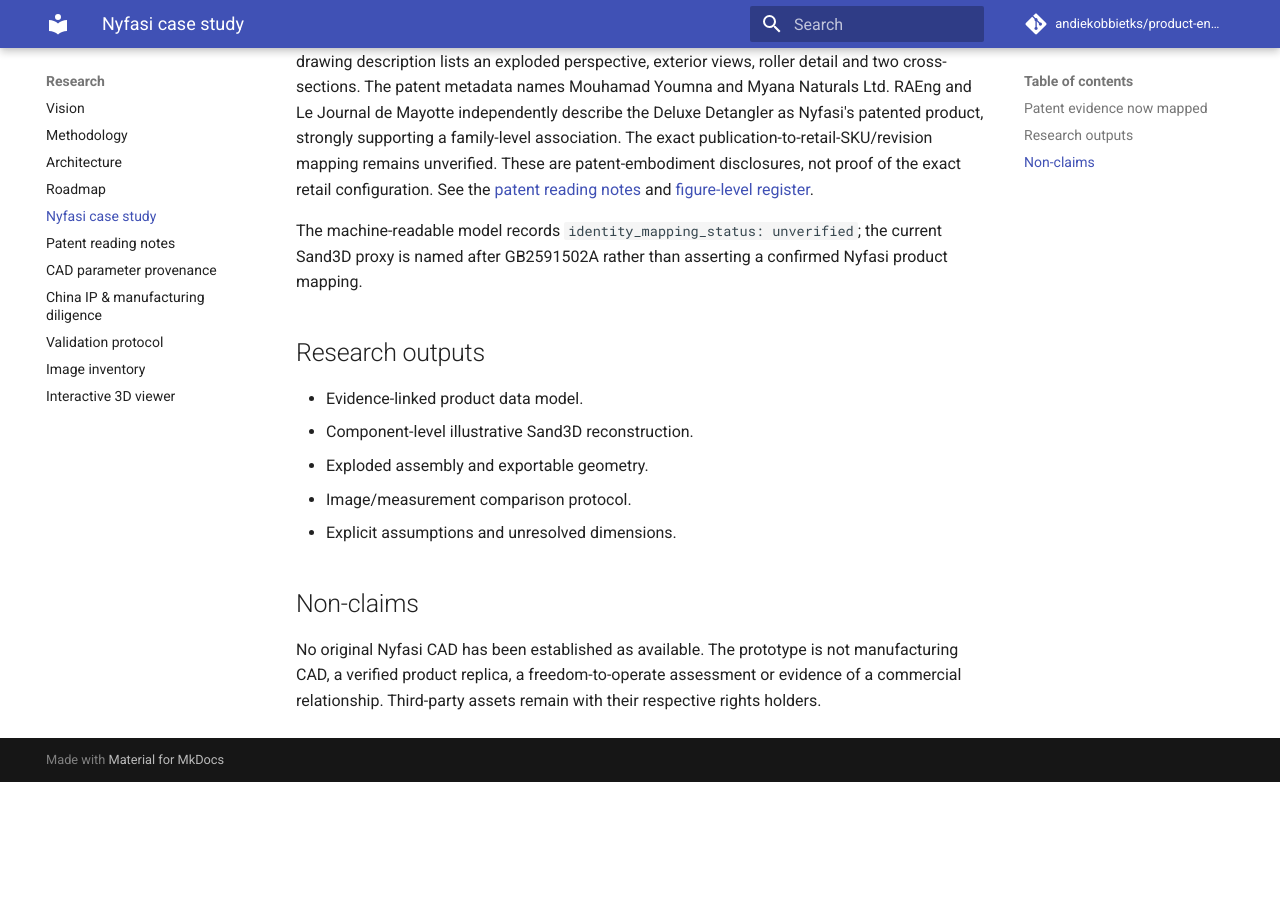
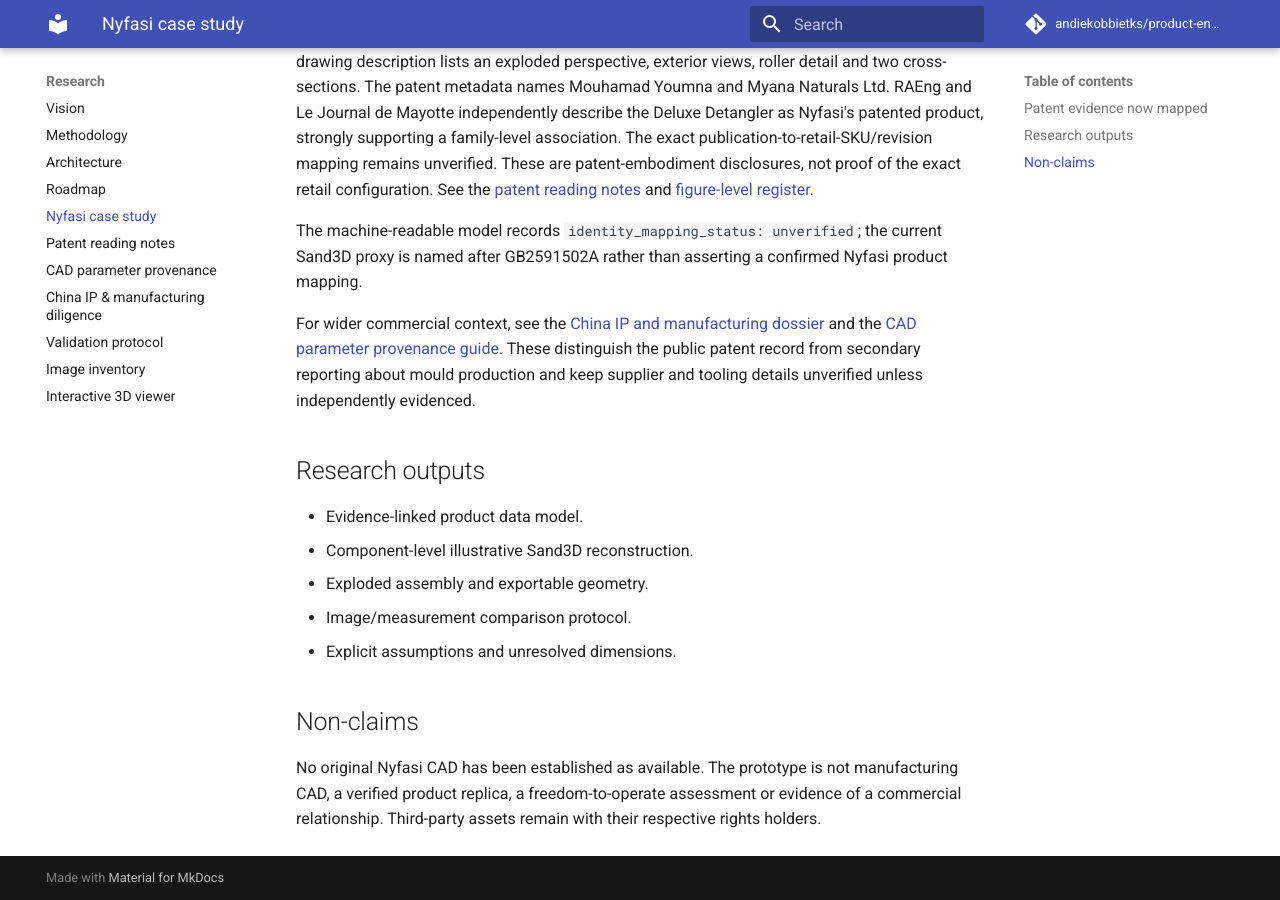
Before and after one commit to andiekobbietks/product-engineering-lab, an MkDocs documentation site: the page built from docs/experiments/nyfasi.md, in a window 1280 px wide and 900 px high, scrolled down 590 px. Built offline with MkDocs 1.6.1 and Material for MkDocs 9.7.7, drawn with Linux system fonts in a browser that asks for light colours; comment, search, counter and statistics services are not loaded; before the commit the page ends 1372 px from its top, so only the background shows below that.

Commit message:
Cross-link patent research to China diligence and CAD provenance

```diff
--- a/docs/experiments/nyfasi.md
+++ b/docs/experiments/nyfasi.md
@@ -14,6 +14,8 @@ The published GB2591502A disclosure describes a body enclosing a reservoir, a ro
 
 The machine-readable model records `identity_mapping_status: unverified`; the current Sand3D proxy is named after GB2591502A rather than asserting a confirmed Nyfasi product mapping.
 
+For wider commercial context, see the [China IP and manufacturing dossier](nyfasi-china-due-diligence.md) and the [CAD parameter provenance guide](cad-parameter-provenance.md). These distinguish the public patent record from secondary reporting about mould production and keep supplier and tooling details unverified unless independently evidenced.
+
 ## Research outputs
 
 - Evidence-linked product data model.
```
